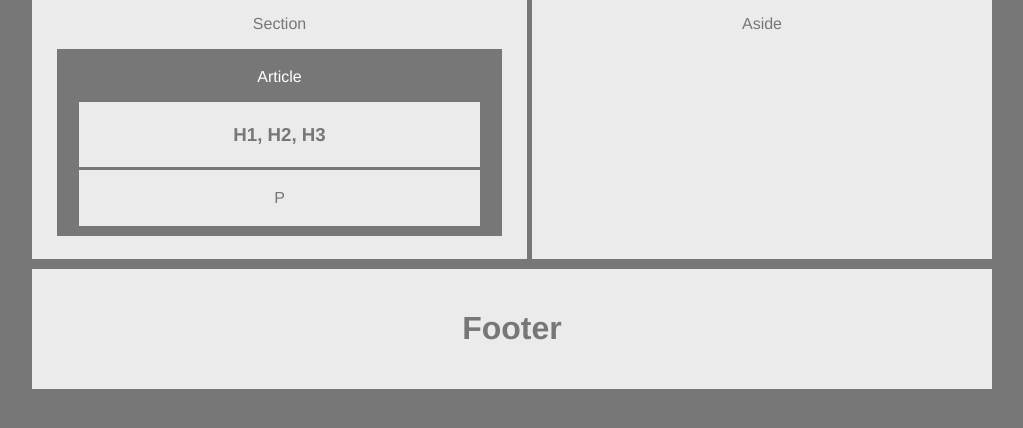
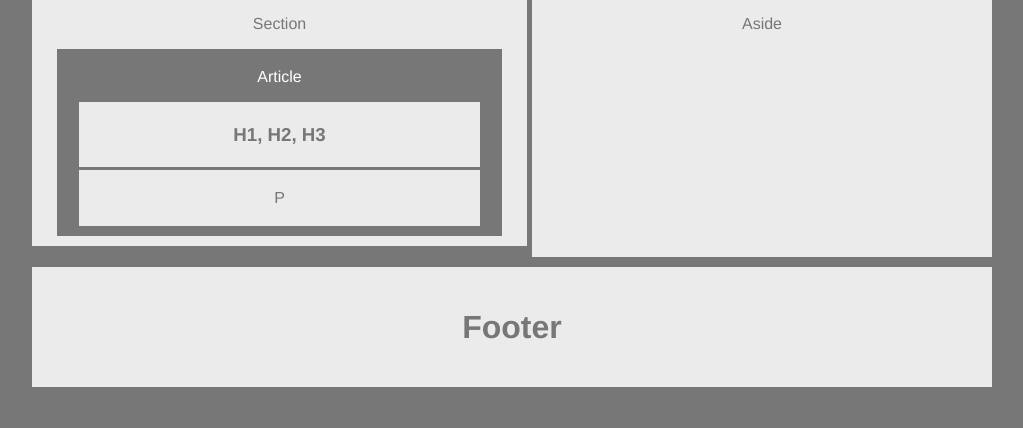
Before and after one commit to drichard1989/HW-Wireframe, a PHP site: page / in a window 1280 px wide. Shown: the part 289-717 px from the top of the page, without its empty margins (128-1151 px from the left). Run offline with PHP 8.4, Linux system fonts and the light colour scheme.

Commit message:
Made adjustments this is the final version

```diff
--- a/style.css
+++ b/style.css
@@ -41,7 +41,8 @@ nav	{
 .wrapper {
 	margin: 0 auto;
 	width: 960px;
-	height: 260px;
+	overflow: auto;
+
 }
 /* this is the section to the section area, including other divs.
 Not sure how that is going to work yet, will change comment. */
@@ -54,7 +55,6 @@ Not sure how that is going to work yet, will change comment. */
 	margin: 0 auto;
 	text-align: center;
 	color: #777;
-	height: 260px;
 }
 
  article {
@@ -91,13 +91,13 @@ Not sure how that is going to work yet, will change comment. */
  aside	{
  	background-color: #ebebeb;
  	font-family: Helvetica;
-	height: 300px;
  	width: 460px;
  	float: right;
  	text-align: center;
  	margin:  0 auto;
  	color: #777;
- 	height: 100%;
+ 	height: 258.44px;
+ 	display: inline-block;
  }
 
  /* This is the area for the footer section. Will clear the other
```
